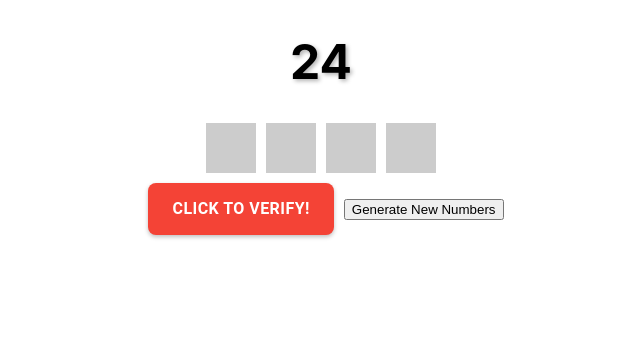
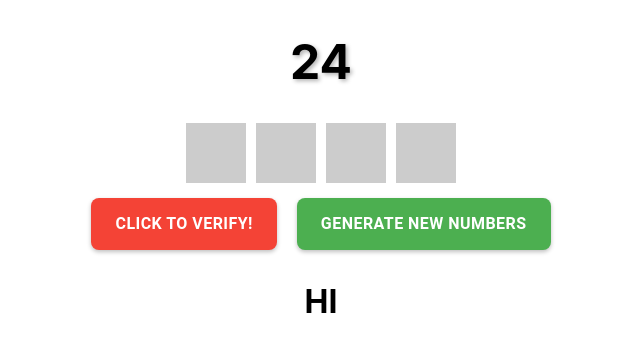
Before and after one commit to anyaguuu/24, a React (Create React App) app: page / in a window 1280 px wide. Shown: the top 352 px of the page, without its empty margins (319-959 px from the left). Built offline with nearby package versions, Linux system fonts and the light colour scheme.

Commit message:
both buttons working

```diff
--- a/src/App.js
+++ b/src/App.js
@@ -1,8 +1,9 @@
 import React, { useState } from 'react';
 import Cards from './cards';
-import { VerifyButton } from './buttonstyles';
+import { VerifyButton, GenerateButton } from './buttonstyles';
 import { cardContainer, card } from './cardstyles';
-import { titleContainer, title } from './homestyles';
+import { titleContainer, title, resultContainer, result } from './homestyles';
+import { Button, getFilledInputUtilityClass } from '@mui/material';
 
 const generatePermutations = (arr, perm = [], result = []) => {
   if (arr.length === 0) {
@@ -56,13 +57,22 @@ const App = () => {
   const [nums, setNums] = useState([]);
   const [result, setResult] = useState(null);
 
-  const handleVerify = () => {
+  const handleVerify = (expr) => {
     const canMake24 = verifyNums(nums);
     setResult(canMake24);
   };
 
   const resetVerify = () => {
     setResult(null);
+  };
+
+  // test if expression user entered is correct
+  const verify2 = (expr) => {
+    if (eval(expr) === 24) {
+      console.log('YES WORKS!');
+    } else {
+      console.log('NO WRONG!');
+    }
   };
 
   const generateNewNums = () => {
@@ -82,9 +92,42 @@ const App = () => {
           <div style={card}>{nums[3]}</div>
         </div>
 
-        <VerifyButton onVerify={handleVerify} />
-        {result !== null && <p>{result ? 'Can make 24' : "Doesn't work"}</p>}
-        <button onClick={generateNewNums}>Generate New Numbers</button>
+        <Button
+          style={{
+            backgroundColor: '#f44336', // Green color
+            color: 'white',
+            borderRadius: '8px',
+            padding: '12px 24px',
+            fontSize: '16px',
+            fontWeight: 'bold',
+            boxShadow: '0px 2px 4px rgba(0, 0, 0, 0.25)',
+            margin: '10px',
+          }}
+          onClick={verify2}
+        >
+          Click to verify!
+        </Button>
+
+        <Button
+          style={{
+            backgroundColor: '#4caf50', // Green color
+            color: 'white',
+            borderRadius: '8px',
+            padding: '12px 24px',
+            fontSize: '16px',
+            fontWeight: 'bold',
+            boxShadow: '0px 2px 4px rgba(0, 0, 0, 0.25)',
+            margin: '10px',
+          }}
+          onClick={generateNewNums}
+        >
+          Generate New Numbers
+        </Button>
+        <div>
+          <div style={resultContainer}>
+            <h1 style={result}>HI</h1>
+          </div>
+        </div>
       </div>
     </div>
   );
--- a/src/cardstyles.js
+++ b/src/cardstyles.js
@@ -5,14 +5,14 @@ export const cardContainer = {
 };
 
 export const card = {
-  width: '50px',
-  height: '50px',
-  margin: '0 5px',
+  width: '60px',
+  height: '60px',
+  margin: '0 5px 5px 5px',
   background: '#ccc',
   display: 'flex',
   justifyContent: 'center',
   alignItems: 'center',
-  fontSize: '48px',
+  fontSize: '45px',
   fontWeight: 'bold',
   color: 'black',
 };
--- a/src/homestyles.js
+++ b/src/homestyles.js
@@ -1,13 +1,22 @@
-// titleStyles.js
-
 export const titleContainer = {
   textAlign: 'center',
   marginBottom: '20px',
 };
 
 export const title = {
-  fontSize: '48px', //
+  fontSize: '48px',
   fontWeight: 'bold',
   color: 'black',
   textShadow: '2px 2px 4px rgba(0, 0, 0, 0.3)',
 };
+
+export const resultContainer = {
+  textAlign: 'center',
+  marginBottom: '20px',
+};
+
+export const result = {
+  fontSize: '48px',
+  fontWeight: 'bold',
+  color: 'black',
+};
```
